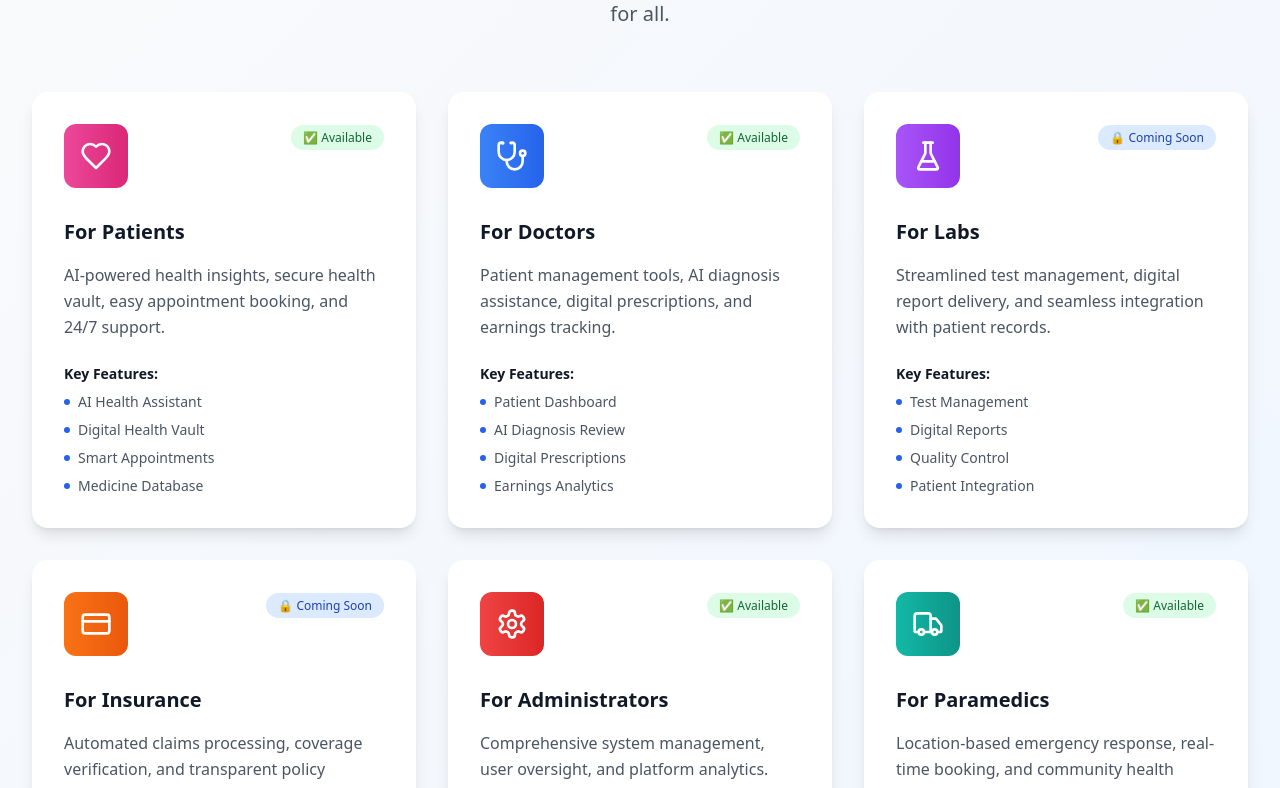
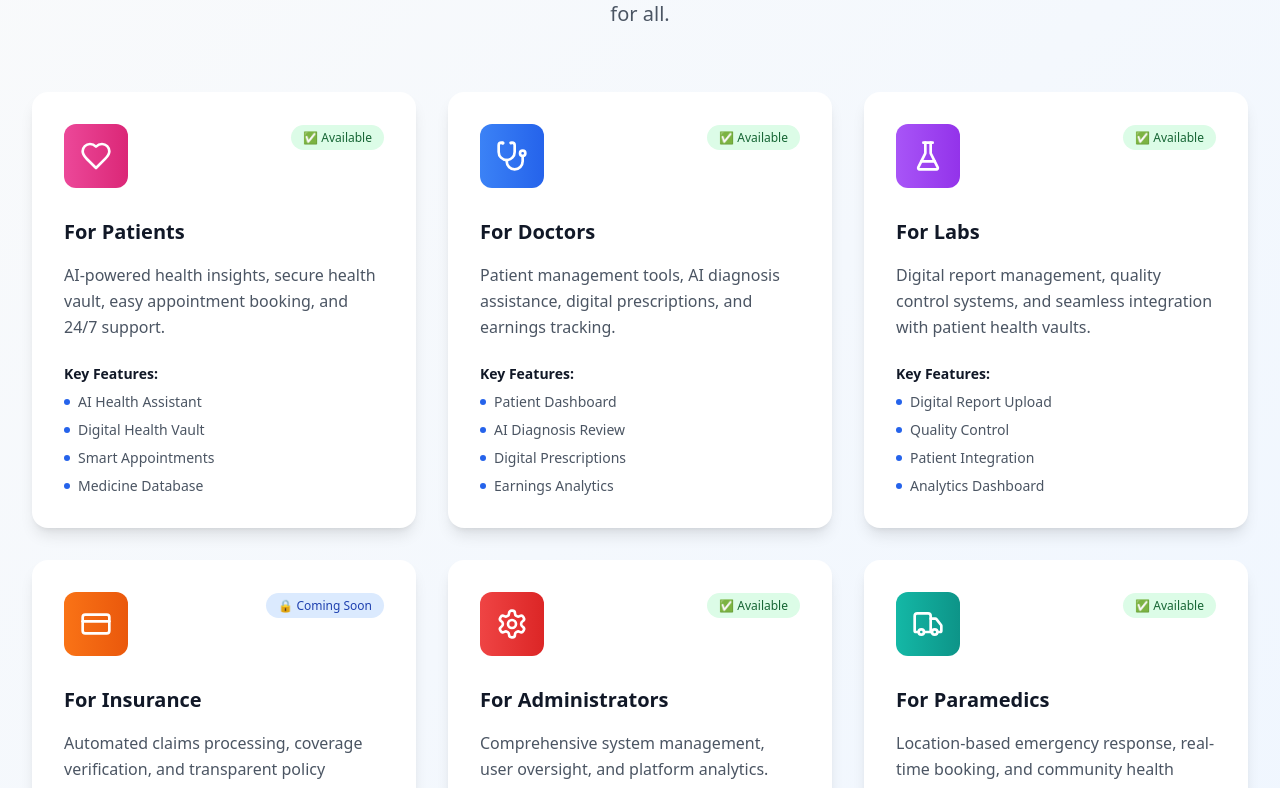
Before and after one commit to Agarwalchetan/MedAI-HealthCare, a React (Vite) app: page /about in a window 1280 px wide. Shown: the part 3530-4318 px from the top of the page. Built offline with nearby package versions, Linux system fonts and the light colour scheme.

Commit message:
Updated README.md

```diff
--- a/src/pages/AboutPage.tsx
+++ b/src/pages/AboutPage.tsx
@@ -65,10 +65,10 @@ const AboutPage: React.FC = () => {
     {
       icon: <FlaskConical className="h-8 w-8" />,
       title: 'For Labs',
-      description: 'Streamlined test management, digital report delivery, and seamless integration with patient records.',
-      features: ['Test Management', 'Digital Reports', 'Quality Control', 'Patient Integration'],
+      description: 'Digital report management, quality control systems, and seamless integration with patient health vaults.',
+      features: ['Digital Report Upload', 'Quality Control', 'Patient Integration', 'Analytics Dashboard'],
       color: 'from-purple-500 to-purple-600',
-      status: 'coming-soon'
+      status: 'available'
     },
     {
       icon: <CreditCard className="h-8 w-8" />,
--- a/src/shared/components/Footer.tsx
+++ b/src/shared/components/Footer.tsx
@@ -52,7 +52,7 @@ const Footer: React.FC = () => {
             <ul className="space-y-2">
               <li><span className="text-gray-300">Patient Portal</span></li>
               <li><span className="text-gray-300">Doctor Network</span></li>
-              <li><span className="text-gray-300">Lab Integration</span></li>
+              <li><span className="text-gray-300">Lab Services</span></li>
               <li><span className="text-gray-300">Insurance Claims</span></li>
               <li><span className="text-gray-300">AI Diagnosis</span></li>
             </ul>
```
Also changed, not shown: 2 other files (tests, documents, lock files or other folders).
